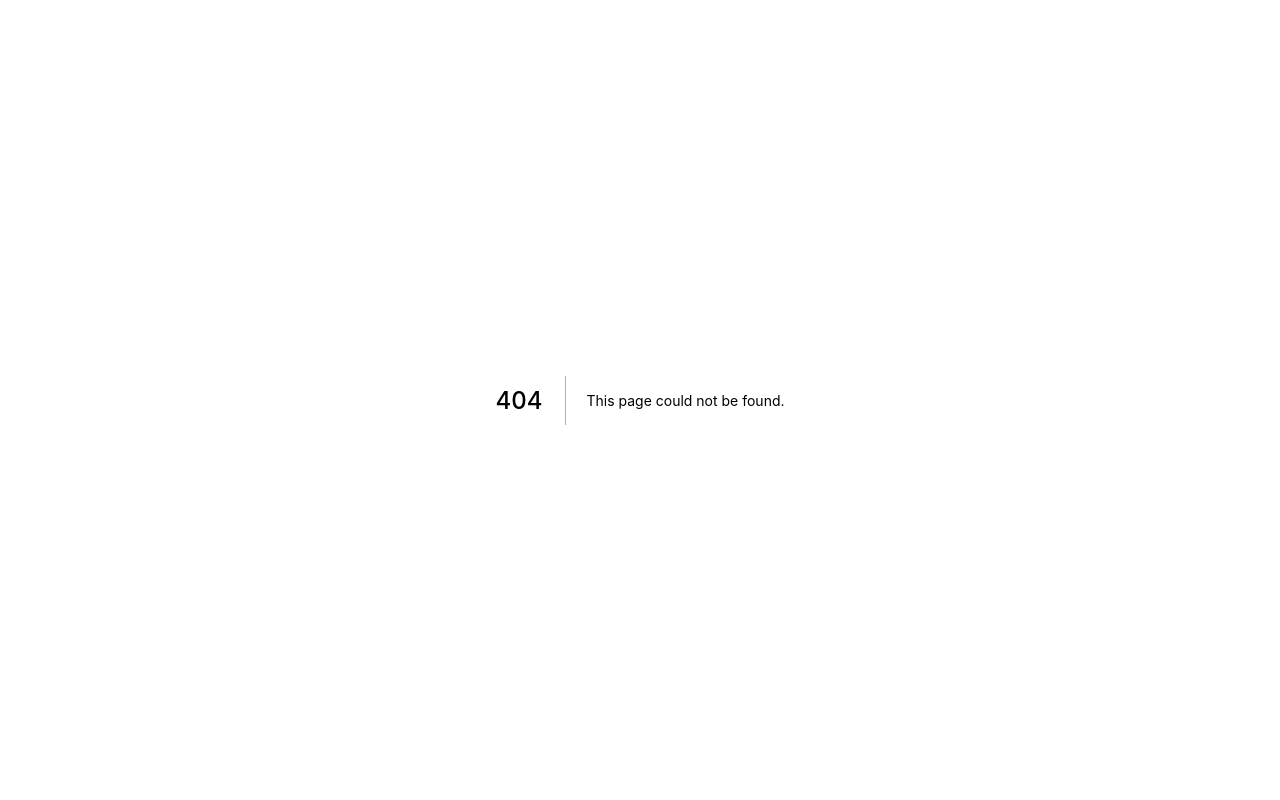
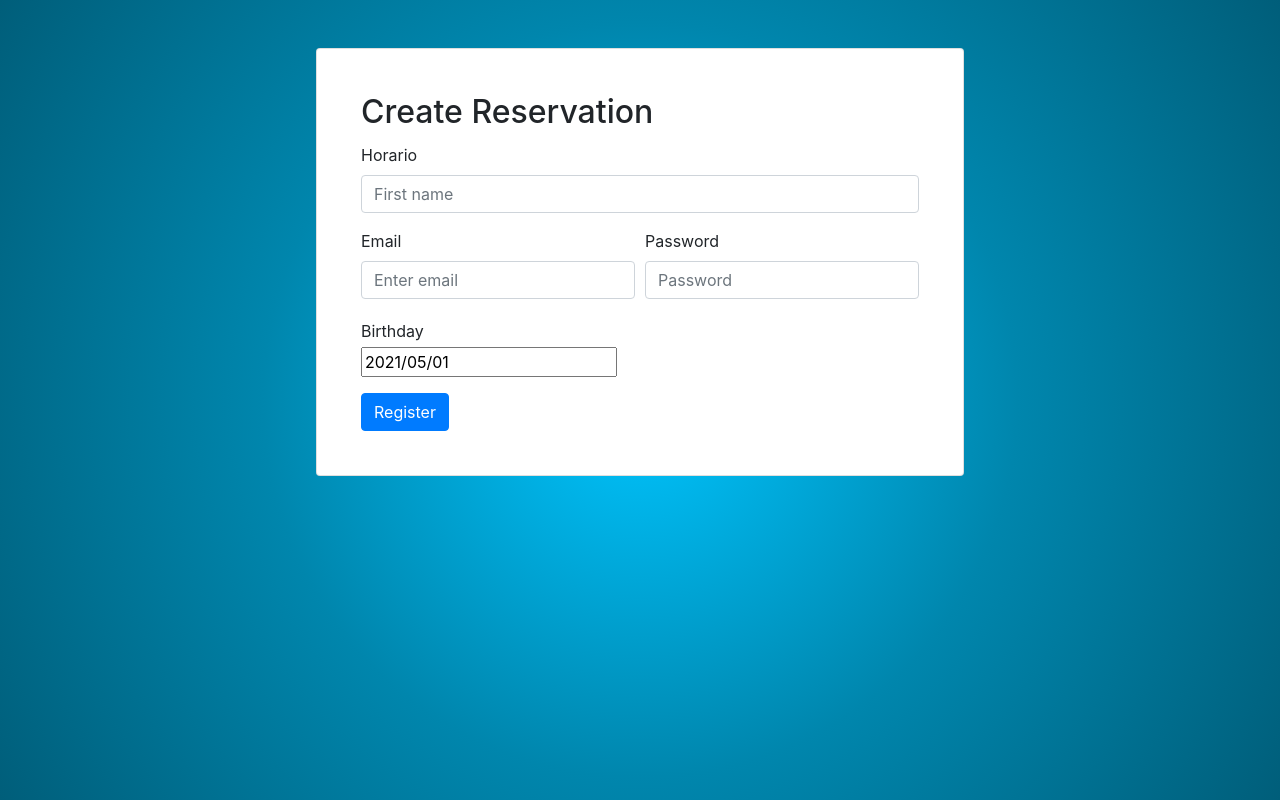
Before and after one commit to rugo-source/Childrens-Planet-Front-End, a Next.js app: page /SignUpReservation in a window 1280 px wide. Before the commit this address had no page. Built offline with nearby package versions, Linux system fonts and the light colour scheme.

Commit message:
added something

```diff
--- /dev/null
+++ b/pages/SignUpReservation.js
@@ -0,0 +1,99 @@
+import { useState, useEffect } from "react";
+import {
+  Container,
+  Row,
+  Col,
+  Card,
+  Image,
+  Form,
+  Button,
+  Nav,
+} from "react-bootstrap";
+import moment from "moment";
+import NavBar from "../components/Navbar";
+import DatePicker from "react-datepicker";
+import { Countries } from "../constants/info";
+import "react-datepicker/dist/react-datepicker.css";
+const SignUpReservation = () => {
+  const [startDate, setStartDate] = useState(new Date());
+  const handleChange = (event) => {
+    setData({
+      ...data,
+      [event.target.name]: event.target.value,
+    });
+  };
+    return (
+      <>
+      <Container className="d-flex justify-content-center p-4 py-0">
+      <Row className="p-4 py-0">
+        <Card className="p-4 py-0">
+          <Card.Body>
+            <Card.Title>
+              <h2 className="form-title">Create Reservation</h2>
+            </Card.Title>
+            <Form >
+              <Form.Row>
+                <Form.Group as={Col} controlId="formGridFirstName">
+                  <Form.Label>Horario</Form.Label>
+                  <Form.Control
+                    type="name"
+                    placeholder="First name"
+                    required
+                    name="name"
+                    onChange={handleChange}
+                  />
+                </Form.Group>
+              </Form.Row>
+
+              <Form.Row>
+                <Form.Group as={Col} controlId="formGridEmail">
+                  <Form.Label>Email</Form.Label>
+                  <Form.Control
+                    type="email"
+                    name="email"
+                    placeholder="Enter email"
+                    onChange={handleChange}
+                  />
+                </Form.Group>
+
+                <Form.Group as={Col} controlId="formGridPassword">
+                  <Form.Label>Password</Form.Label>
+                  <Form.Control
+                    type="password"
+                    name="password"
+                    placeholder="Password"
+                    required
+                    onChange={handleChange}
+                    min={8}
+                  />
+                </Form.Group>
+              </Form.Row>
+
+              <Form.Label
+                className="my-1 mr-2"
+                htmlFor="inlineFormCustomSelectPref"
+              >
+                Birthday
+              </Form.Label>
+              <Form.Group name="date">
+                <DatePicker
+                  dateFormat="yyyy/MM/dd"
+                  selected={startDate}
+                  withPortal
+                  onChange={date => setStartDate(date)}
+                />
+              </Form.Group>
+
+              <Button variant="primary" type="submit">
+                Register
+              </Button>
+            </Form>
+          </Card.Body>
+        </Card>
+      </Row>
+    </Container>
+  </>
+
+    );
+ };
+ export default SignUpReservation;
```
